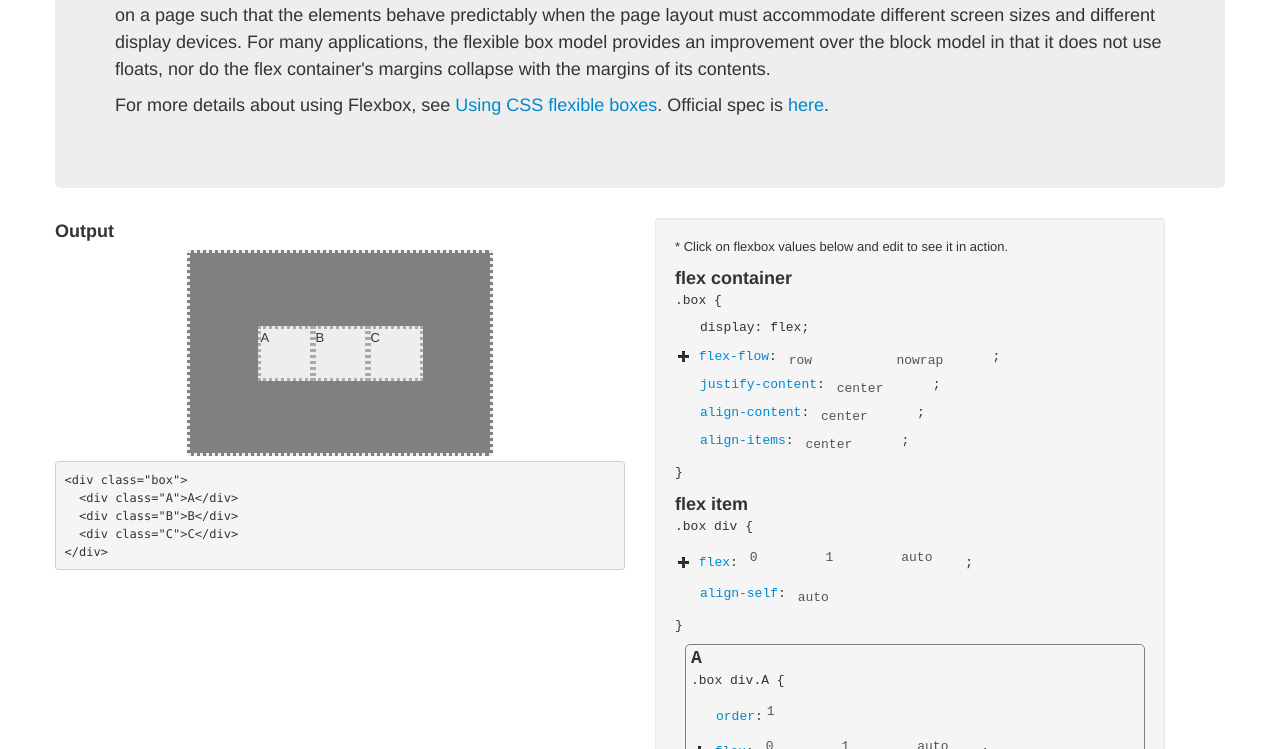
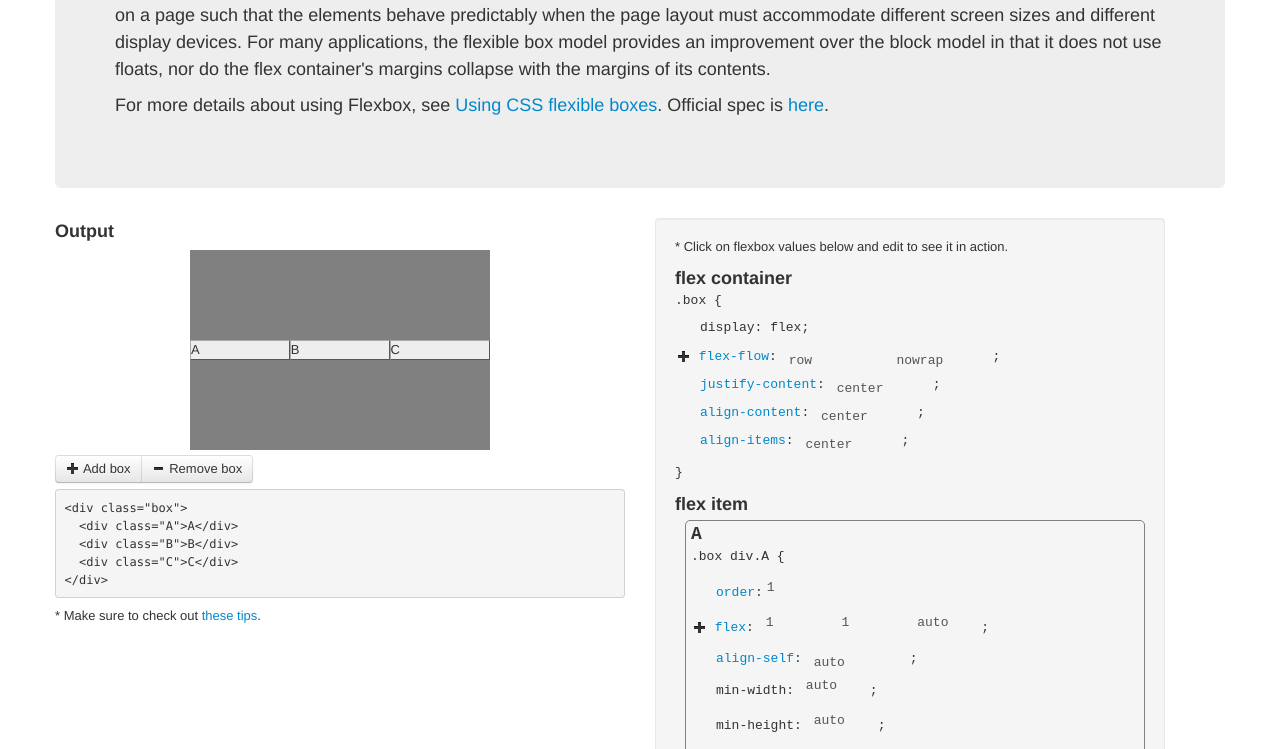
Before and after one commit to agektmr/flexbox-experiment, a plain HTML site: page index.html in a window 1280 px wide. Shown: the part 203-952 px from the top of the page. Drawn offline with Linux system fonts and the light colour scheme.

Commit message:
New feature: Box addition, etc
- adding / removing boxes
- little note about tidbits
- removed ".box div" part
- added min-width and min-height to ".box div.*"

```diff
--- a/css/style.less
+++ b/css/style.less
@@ -24,14 +24,14 @@ Author: Eiji Kitamura (agektmr@gmail.com)
   background-color: gray;
   width: 300px;
   height: 200px;
-  border: dotted 3px #eee;
   -webkit-transition: all 0.1s ease-out 0.0s;
   div {
-    min-width: 49px;
-    min-height: 49px;
     background-color: #eee;
-    border: dotted 3px #aaa;
+    border: outset 1px #aaa;
     -webkit-transition: all 0.1s ease-out 0.0s;
+    white-space: no-wrap;
+    text-overflow: ellipsis;
+    overflow: hidden;
   }
 }
 .hover {
@@ -59,6 +59,9 @@ Author: Eiji Kitamura (agektmr@gmail.com)
 }
 .form {
   font-family: 'Courier New', monospace;
+  i {
+    margin-left: -23px;
+  }
 }
 ul {
   list-style: none;
@@ -83,11 +86,6 @@ input {
 select:hover, input:hover {
   outline:1px solid #ccc;
 }
-i {
-  margin-left: -23px !important;
-  cursor: pointer;
-}
-
 @media (max-width: 767px) {
   .hero-unit {
     padding: 20px;
--- a/index.html
+++ b/index.html
@@ -25,7 +25,7 @@
       <h3 ng-mouseenter="box.hoverItem=true" ng-mouseleave="box.hoverItem=false">{{name}}</h3>
       <p class="form">.box div.{{name}} {</p>
       <ul class="form">
-        <li><a href="https://developer.mozilla.org/en-US/docs/CSS/order" target="_blank" title="{{text.orderText}}">order</a>:<input type="number" ng-model="box.order" min="-1" max="3" /></li>
+        <li><a href="https://developer.mozilla.org/en-US/docs/CSS/order" target="_blank" title="{{text.orderText}}">order</a>:<input type="number" ng-model="box.order" min="-1" max="10" /></li>
         <li><i ng-class="{'icon-plus':!box.flexOpen, 'icon-minus':box.flexOpen}" ng-click="box.flexOpen=!box.flexOpen"></i> <a href="https://developer.mozilla.org/en-US/docs/CSS/flex" target="_blank" title="{{text.flexText}}">flex</a>: <input type="number" ng-model="box.flexGrow" min="0" ng-disabled="box.flexOpen"/> <input type="number" ng-model="box.flexShrink" min="0" ng-disabled="box.flexOpen"/> <input type="text" ng-model="box.flexBasis" list="flexBasis" ng-disabled="box.flexOpen" />;
           <ul ng-show="box.flexOpen">
             <li><a href="https://developer.mozilla.org/en-US/docs/CSS/flex-grow" target="_blank" title="{{text.flexGrowText}}">flex-grow</a>: <input type="number" ng-model="box.flexGrow" min="0"/>;</li>
@@ -34,6 +34,8 @@
           </ul>
         </li>
         <li><a href="https://developer.mozilla.org/en-US/docs/CSS/align-self" target="_blank" title="{{text.alignSelfText}}">align-self</a>: <select ng-model="box.alignSelf" ng-options="alignSelf for alignSelf in ['auto', 'flex-start', 'flex-end', 'center', 'baseline', 'stretch']"></select>;</li>
+        <li>min-width: <input type="text" ng-model="box.minWidth" />;</li>
+        <li>min-height: <input type="text" ng-model="box.minHeight" />;</li>
       </ul>
       <p class="form">}</p>
     </script>
@@ -61,11 +63,14 @@
               <div ng-style="box | vendorPrefix" ng-class="{hover:hoverItems||box.hoverItem}" ng-repeat="(name, box) in boxes">{{name}}</div>
             </div>
           </div>
-            <pre>&lt;div class="box"&gt;
-  &lt;div class="A"&gt;A&lt;/div&gt;
-  &lt;div class="B"&gt;B&lt;/div&gt;
-  &lt;div class="C"&gt;C&lt;/div&gt;
-&lt;/div&gt;</pre>
+          <div class="btn-group" style="text-align:center;">
+            <a class="btn" ng-click="add_box()" ng-disabled="box_list.length==10"><i class="icon-plus"></i> Add box</a>
+            <a class="btn" ng-click="remove_box()" ng-disabled="box_list.length==2"><i class="icon-minus"></i> Remove box</a>
+          </div>
+          <div box-visual style="margin-top:6px;"></div>
+          <div>
+            <p>* Make sure to check out <a href="https://developer.mozilla.org/en-US/docs/CSS/Using_CSS_flexible_boxes#Flex_item_considerations" target="_blank">these tips</a>.</p>
+          </div>
         </div>
         <div class="span5 row well">
           <div>
@@ -88,21 +93,7 @@
           </div>
           <div>
             <h3 ng-mouseenter="hoverItems=true" ng-mouseleave="hoverItems=false">flex item</h3>
-            <p class="form">.box div {</p>
-            <ul class="form">
-              <li ng-class="{disabled:flexOpen}"><i ng-class="{'icon-plus':!flexOpen, 'icon-minus':flexOpen}" ng-click="flexOpen=!flexOpen"></i> <a href="https://developer.mozilla.org/en-US/docs/CSS/flex" target="_blank" title="{{text.flexText}}">flex</a>: <input type="number" ng-model="model.flexGrow" min="0" ng-disabled="flexOpen" /> <input type="number" ng-model="model.flexShrink" min="0" ng-disabled="flexOpen" /> <input type="text" ng-model="model.flexBasis" list="flexBasis" ng-disabled="flexOpen" />;
-                <ul ng-show="flexOpen">
-                  <li><a href="https://developer.mozilla.org/en-US/docs/CSS/flex-grow" target="_blank" title="{{text.flexGrowText}}">flex-grow</a>: <input type="number" ng-model="model.flexGrow" min="0"/>;</li>
-                  <li><a href="https://developer.mozilla.org/en-US/docs/CSS/flex-shrink" target="_blank" title="{{text.flexShrinkText}}">flex-shrink</a>: <input type="number" ng-model="model.flexShrink" min="0"/>;</li>
-                  <li><a href="https://developer.mozilla.org/en-US/docs/CSS/flex-basis" target="_blank" title="{{text.flexBasisText}}">flex-basis</a>: <input type="text" ng-model="model.flexBasis" list="flexBasis" />;
-                 </li>
-                </ul>
-              </li>
-              <li><a href="https://developer.mozilla.org/en-US/docs/CSS/align-self" target="_blank" title="{{text.alignSelfText}}">align-self</a>: <select ng-model="model.alignSelf" ng-options="alignSelf for alignSelf in ['auto', 'flex-start', 'flex-end', 'center', 'baseline', 'stretch']"></select></li>
-            </ul>
-            <p class="form">}</p>
-
-            <div ng-repeat="name in ['A', 'B', 'C']" box-definition="name" index="$index" class="box-definition form"></div>
+            <div ng-repeat="name in box_list" box-definition="name" index="$index" class="box-definition form"></div>
 
             <datalist id="flexBasis">
               <option value="auto"></option>
--- a/js/script.js
+++ b/js/script.js
@@ -20,15 +20,11 @@ Author: Eiji Kitamura (agektmr@gmail.com)
 var flexDemo = angular.module('flexDemo', []);
 
 flexDemo.value('model', {
-  flexGrow: 0,
-  flexShrink: 1,
-  flexBasis: "auto",
   flexDirection: "row",
   flexWrap: "nowrap",
   justifyContent: "center",
   alignContent: "center",
-  alignItems: "center",
-  alignSelf: "auto"
+  alignItems: "center"
 });
 
 flexDemo.value('text', {
@@ -47,14 +43,51 @@ flexDemo.value('text', {
 });
 
 flexDemo.value('boxes', {});
+flexDemo.value('box_list', ['A', 'B', 'C']);
 
-flexDemo.controller('FlexboxCtrl', function($scope, model, text, boxes) {
+flexDemo.controller('FlexboxCtrl', function($scope, model, text, boxes, box_list) {
   $scope.model = model;
   $scope.text = text;
   $scope.boxes = boxes;
+  $scope.box_list = box_list;
 
   $scope.flexOpen = false;
   $scope.flexFlowOpen = false;
+  var names = ['A', 'B', 'C', 'D', 'E', 'F', 'G', 'H', 'I', 'J'];
+  $scope.add_box = function() {
+    if ($scope.box_list.length < 10) {
+      $scope.box_list.push(names[$scope.box_list.length]);
+    }
+    console.log($scope.box_list);
+  };
+  $scope.remove_box = function() {
+    if ($scope.box_list.length > 2) {
+      var box = $scope.box_list.pop();
+      delete $scope.boxes[box];
+    }
+    console.log($scope.box_list);
+  };
+});
+
+flexDemo.directive('boxVisual', function(box_list) {
+  return {
+    link: function($scope, $element, attrs) {
+      $scope.box_list = box_list;
+      var draw = function(list) {
+        var html = '<pre>&lt;div class="box"&gt;\n';
+        for (var i = 0; i < list.length; i++) {
+          html += '  &lt;div class="'+list[i]+'"&gt;'+list[i]+'&lt;/div&gt;\n';
+        }
+        html += '&lt;/div&gt;</pre>';
+        $element.html(html);
+      };
+      draw($scope.box_list);
+      // How do I reflect that box is being added?
+      $scope.$watch('box_list', function(newValue, oldValue) {
+        draw(newValue);
+      }, true);
+    }
+  };
 });
 
 flexDemo.directive('boxDefinition', function(boxes, text) {
@@ -68,14 +101,17 @@ flexDemo.directive('boxDefinition', function(boxes, text) {
       $scope.text = text;
       $scope.box = boxes[$scope.name] = {
         order: $scope.index + 1,
-        flexGrow: 0,
+        flexGrow: 1,
         flexShrink: 1,
         flexBasis: "auto",
         alignSelf: "auto",
+        minWidth: "auto",
+        minHeight: "auto",
         hoverItem: false,
         flexOpen: false
       };
-  }};
+    }
+  };
 });
 
 flexDemo.filter('vendorPrefix', function() {
```
Also changed, not shown: css/style.css, 1 other file.
